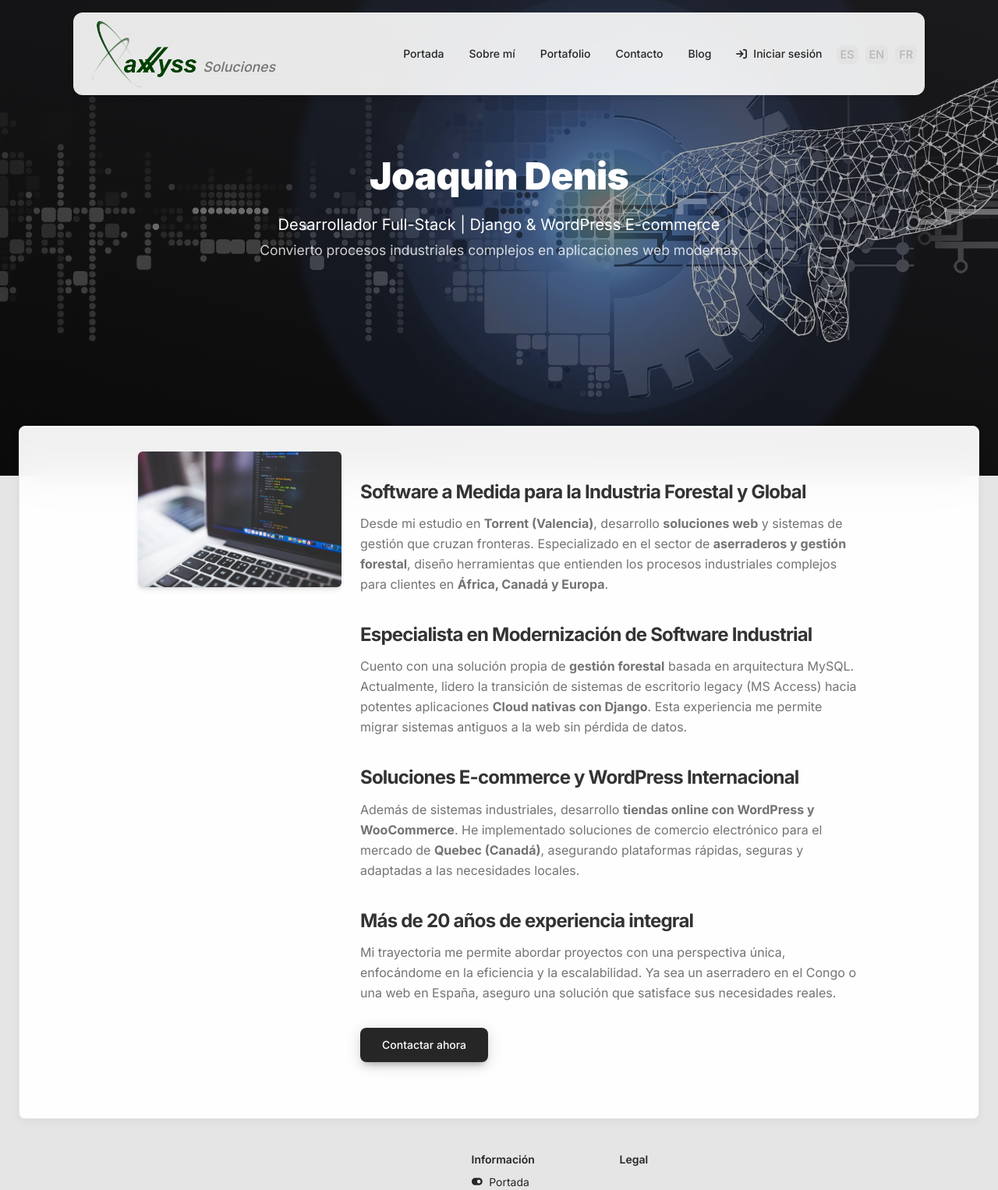
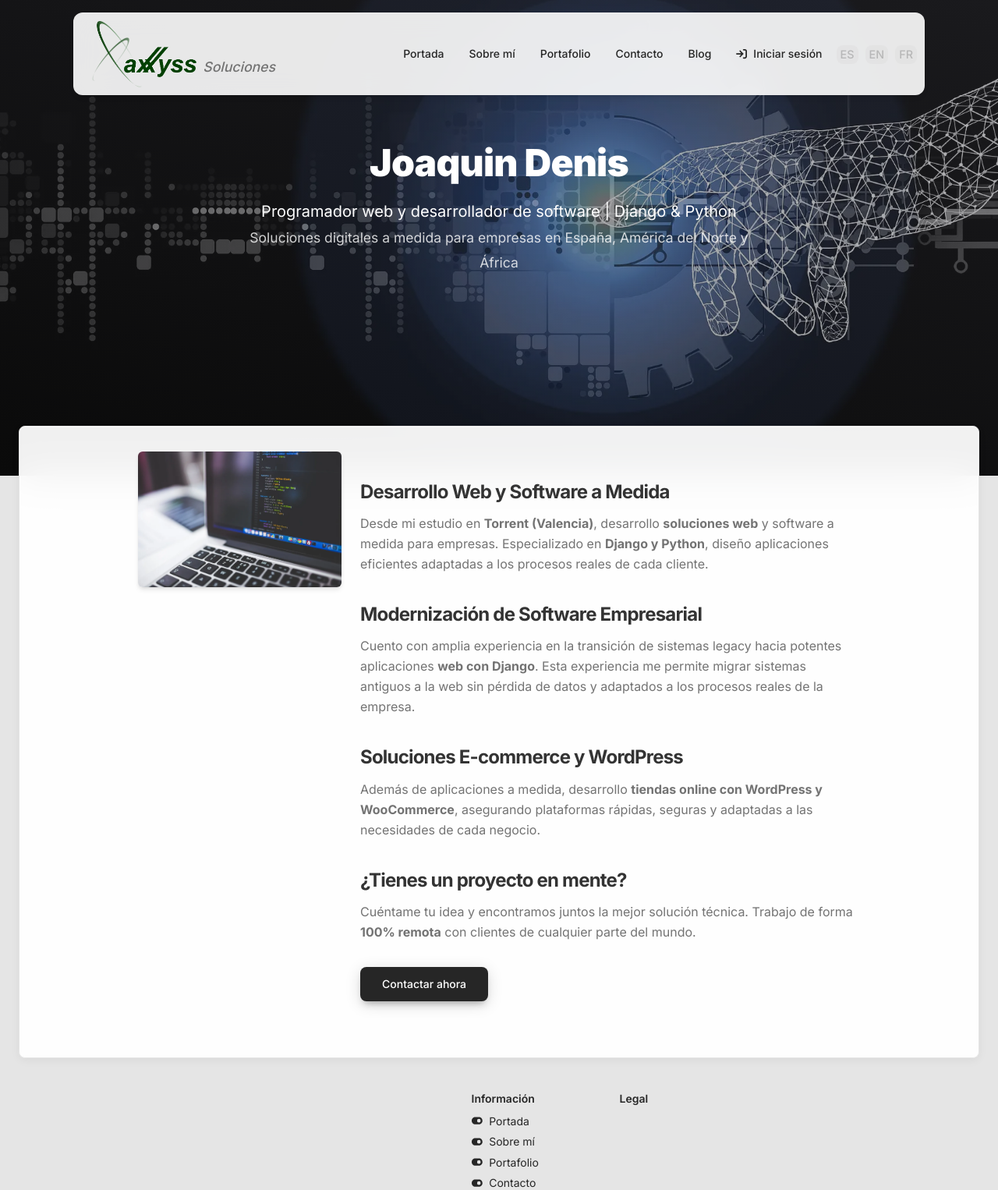
Before and after one commit to aXXyss/webpersonal, a Django app: page /es/ in a window 1280 px wide. Shown: the top 1526 px of the page at 78% size. Run offline with Django 3.2, Linux system fonts and the light colour scheme; data that the repository does not hold is empty; some libraries are stand-ins or nearby versions.

Commit message:
UX/SEO: home actualizada sin repetición de países, traducciones EN y FR

```diff
--- a/core/templates/core/home.html
+++ b/core/templates/core/home.html
@@ -2,11 +2,11 @@
 {% load i18n %}
 
 {% block title %}
-    {% trans "Desarrollo Web Django, WordPress y Software Forestal" %}
+    {% trans "Programador Web Django en Torrent, Valencia | aXXyss Soluciones" %}
 {% endblock %}
 
 {% block meta_description %}
-    {% trans "Programador experto en Django y WordPress E-commerce. Soluciones para aserraderos en África, tiendas online en Canadá (Quebec) y soporte IT en Torrent, Valencia." %}
+    {% trans "Joaquin Denis — Programador web freelance en Torrent, Valencia. Especializado en Django y Python. Desarrollo web a medida, e-commerce y software de gestión para empresas." %}
 {% endblock %}
 
 {% block background %}{% load static %}{% static 'core/img/home-bg.jpg' %}{% endblock %}
@@ -23,8 +23,8 @@
 {% block headers %}
 <h1 class="text-white font-weight-black pt-3 mt-n5">Joaquin Denis</h1>
 <p class="lead text-white mt-3">
-    {% trans "Desarrollador Full-Stack | Django & WordPress E-commerce" %}<br>
-    <small class="opacity-8">{% trans "Convierto procesos industriales complejos en aplicaciones web modernas" %}</small>
+    {% trans "Programador web y desarrollador de software | Django & Python" %}<br>
+    <small class="opacity-8">{% trans "Soluciones digitales a medida para empresas en España, América del Norte y África" %}</small>
 </p>
 {% endblock %}
 
@@ -33,22 +33,22 @@
     <div class="col-lg-3 col-md-4 offset-lg-1">
         <picture>
             <source srcset="{% static 'core/img/desarrollador.webp' %}" type="image/webp">
-            <img class="img-fluid rounded shadow" src="{% static 'core/img/desarrollador.jpg' %}" alt="Joaquin Denis - Desarrollo de Software Forestal y Web">
-            </picture>
+            <img class="img-fluid rounded shadow" src="{% static 'core/img/desarrollador.jpg' %}" alt="Joaquin Denis - Programador web en Torrent Valencia">
+        </picture>
     </div>
     <div class="col-lg-7 col-md-8">
 
-        <h2>{% trans "Software a Medida para la Industria Forestal y Global" %}</h2>
-        <p>{% blocktrans %}Desde mi estudio en <b>Torrent (Valencia)</b>, desarrollo <b>soluciones web</b> y sistemas de gestión que cruzan fronteras. Especializado en el sector de <b>aserraderos y gestión forestal</b>, diseño herramientas que entienden los procesos industriales complejos para clientes en <b>África, Canadá y Europa</b>.{% endblocktrans %}</p>
+        <h2>{% trans "Desarrollo Web y Software a Medida" %}</h2>
+        <p>{% blocktrans %}Desde mi estudio en <b>Torrent (Valencia)</b>, desarrollo <b>soluciones web</b> y software a medida para empresas. Especializado en <b>Django y Python</b>, diseño aplicaciones eficientes adaptadas a los procesos reales de cada cliente.{% endblocktrans %}</p>
 
-        <h2>{% trans "Especialista en Modernización de Software Industrial" %}</h2>
-        <p>{% blocktrans %}Cuento con una solución propia de <b>gestión forestal</b> basada en arquitectura MySQL. Actualmente, lidero la transición de sistemas de escritorio legacy (MS Access) hacia potentes aplicaciones <b>Cloud nativas con Django</b>. Esta experiencia me permite migrar sistemas antiguos a la web sin pérdida de datos.{% endblocktrans %}</p>
+        <h2>{% trans "Modernización de Software Empresarial" %}</h2>
+        <p>{% blocktrans %}Cuento con amplia experiencia en la transición de sistemas legacy hacia potentes aplicaciones <b>web con Django</b>. Esta experiencia me permite migrar sistemas antiguos a la web sin pérdida de datos y adaptados a los procesos reales de la empresa.{% endblocktrans %}</p>
 
-        <h2>{% trans "Soluciones E-commerce y WordPress Internacional" %}</h2>
-        <p>{% blocktrans %}Además de sistemas industriales, desarrollo <b>tiendas online con WordPress y WooCommerce</b>. He implementado soluciones de comercio electrónico para el mercado de <b>Quebec (Canadá)</b>, asegurando plataformas rápidas, seguras y adaptadas a las necesidades locales.{% endblocktrans %}</p>
+        <h2>{% trans "Soluciones E-commerce y WordPress" %}</h2>
+        <p>{% blocktrans %}Además de aplicaciones a medida, desarrollo <b>tiendas online con WordPress y WooCommerce</b>, asegurando plataformas rápidas, seguras y adaptadas a las necesidades de cada negocio.{% endblocktrans %}</p>
 
-        <h2>{% blocktrans %}Más de 20 años de experiencia integral{% endblocktrans %}</h2>
-        <p>{% blocktrans %}Mi trayectoria me permite abordar proyectos con una perspectiva única, enfocándome en la eficiencia y la escalabilidad. Ya sea un aserradero en el Congo o una web en España, aseguro una solución que satisface sus necesidades reales.{% endblocktrans %}</p>
+        <h2>{% trans "¿Tienes un proyecto en mente?" %}</h2>
+        <p>{% blocktrans %}Cuéntame tu idea y encontramos juntos la mejor solución técnica. Trabajo de forma <b>100% remota</b> con clientes de cualquier parte del mundo.{% endblocktrans %}</p>
 
         <p>
             <a class="btn btn-dark btn-lg mt-3 shadow-dark" href="{% url 'contact:contact' %}">
```
Also changed, not shown: core/locale/en/LC_MESSAGES/django.po, core/locale/fr/LC_MESSAGES/django.po.
